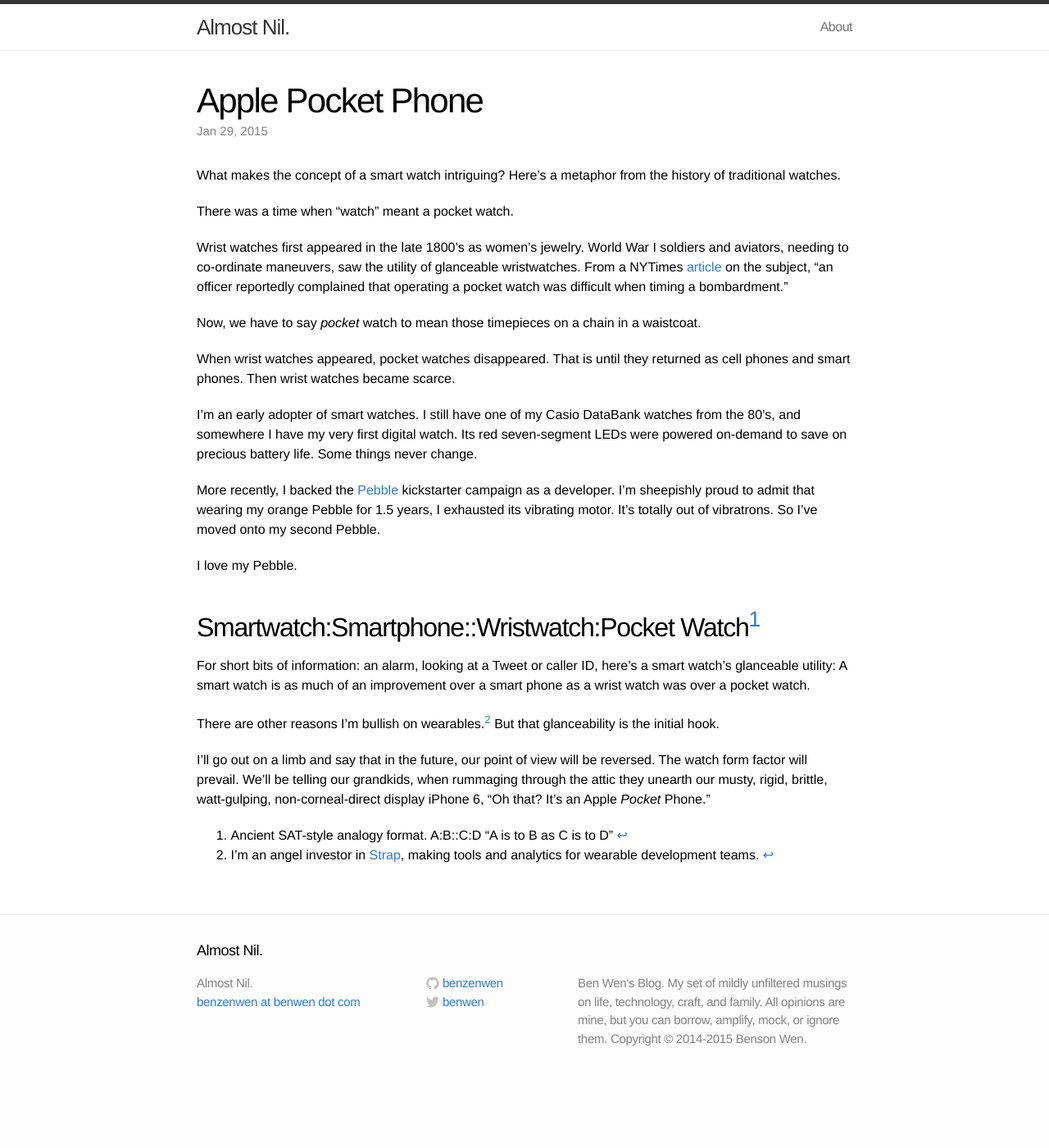
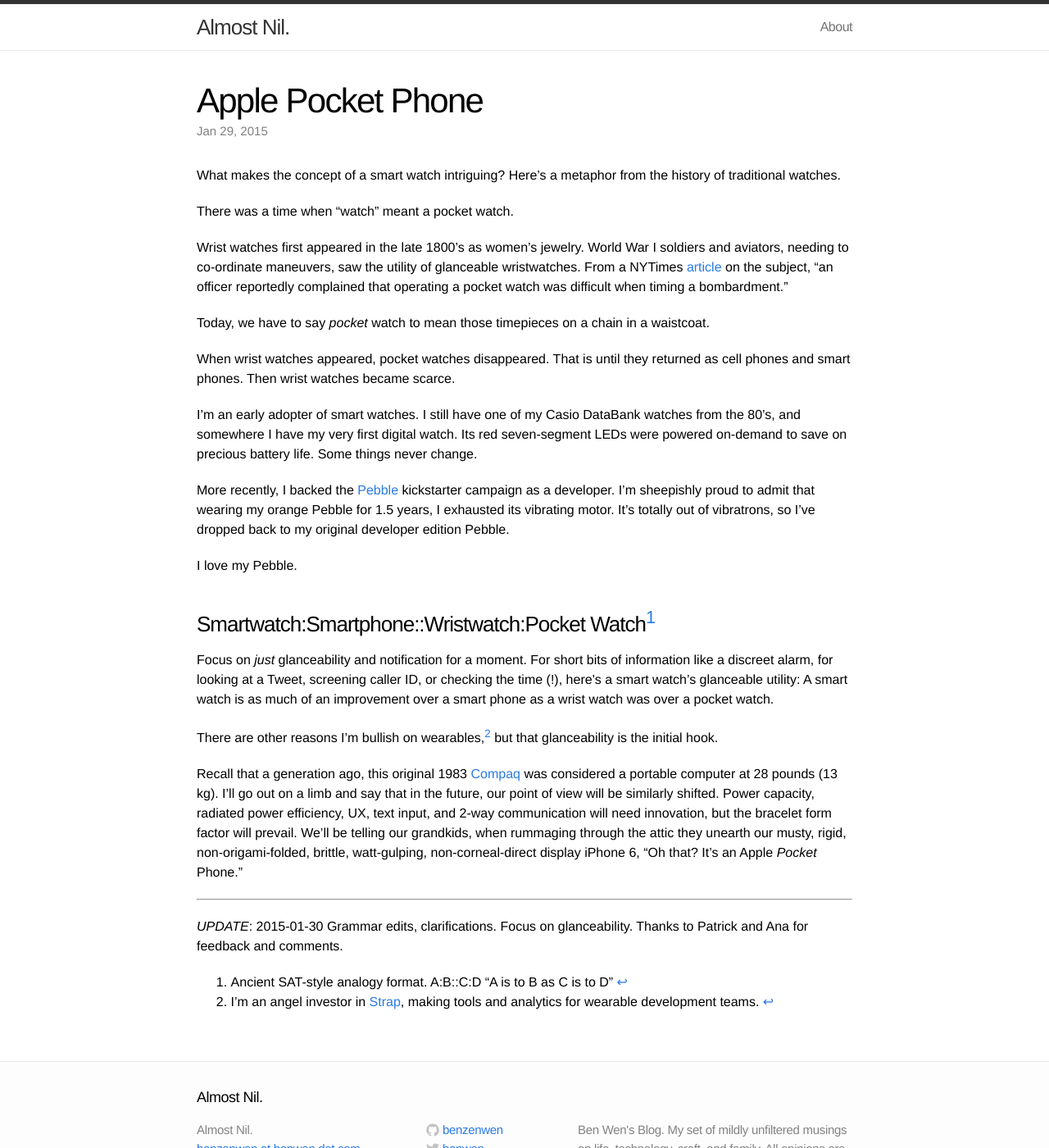
Before and after one commit to benzenwen/benzenwen.github.io, a Jekyll site: the page built from _posts/2015-01-29-apple-pocket-phone.md, in a window 1280 px wide and 1400 px high. Shown: the whole window at 82% size. Built offline with Jekyll 4.4.1, drawn with Linux system fonts in a browser that asks for light colours.

Commit message:
Apple Pocket Phone updates. 1.1

```diff
--- a/_posts/2015-01-29-apple-pocket-phone.md
+++ b/_posts/2015-01-29-apple-pocket-phone.md
@@ -18,7 +18,7 @@
 on the subject, "an officer reportedly complained that operating a
 pocket watch was difficult when timing a bombardment."
 
-Now, we have to say *pocket* watch to mean those timepieces on a chain
+Today, we have to say *pocket* watch to mean those timepieces on a chain
 in a waistcoat.
 
 When wrist watches appeared, pocket watches disappeared.  That is
@@ -34,31 +34,39 @@
 [Pebble](https://twitter.com/benwen/status/279149789843714048)
 kickstarter campaign as a developer.  I'm sheepishly proud to admit
 that wearing my orange Pebble for 1.5 years, I exhausted its vibrating
-motor. It's totally out of vibratrons. So I've moved onto my second
-Pebble.
+motor. It's totally out of vibratrons, so I've dropped back to my
+original developer edition Pebble.
 
 I love my Pebble.
 
-## Smartwatch:Smartphone::Wristwatch:Pocket Watch[^analogy]
+### Smartwatch:Smartphone::Wristwatch:Pocket Watch[^analogy]
 
-For short bits of information: an alarm, looking at a Tweet or caller
-ID, here's a smart watch's glanceable utility: A smart watch is as
-much of an improvement over a smart phone as a wrist watch was over a
-pocket watch.
+Focus on *just* glanceability and notification for a moment. For short
+bits of information like a discreet alarm, for looking at a Tweet,
+screening caller ID, or checking the time (!), here's a smart watch's
+glanceable utility: A smart watch is as much of an improvement over a
+smart phone as a wrist watch was over a pocket watch.
 
-There are other reasons I'm bullish on wearables.[^strap] But that
+There are other reasons I'm bullish on wearables,[^strap] but that
 glanceability is the initial hook.
 
-I'll go out on a limb and say that in the future, our point of view
-will be reversed.  The watch form factor will prevail. We'll be
-telling our grandkids, when rummaging through the attic
-they unearth our musty, rigid, brittle, watt-gulping,
-non-corneal-direct display iPhone 6, "Oh that? It's an Apple *Pocket*
-Phone."
+Recall that a generation ago, this original 1983
+[Compaq](http://en.wikipedia.org/wiki/Compaq_Portable) was
+considered a portable computer at 28 pounds (13 kg). I'll go out on a
+limb and say that in the future, our point of view will be similarly
+shifted.  Power capacity, radiated power efficiency, UX, text input,
+and 2-way communication will need innovation, but the bracelet form
+factor will prevail. We'll be telling our grandkids, when rummaging
+through the attic they unearth our musty, rigid, non-origami-folded,
+brittle, watt-gulping, non-corneal-direct display iPhone 6, "Oh that?
+It's an Apple *Pocket* Phone."
 
 
-
+----
 
 [^analogy]:Ancient SAT-style analogy format. A:B::C:D "A is to B as C is to D"
 
 [^strap]:I'm an angel investor in [Strap](straphq.com), making tools and analytics for wearable development teams.
+
+_UPDATE_: 2015-01-30 Grammar edits, clarifications. Focus on
+glanceability. Thanks to Patrick and Ana for feedback and comments.
```
